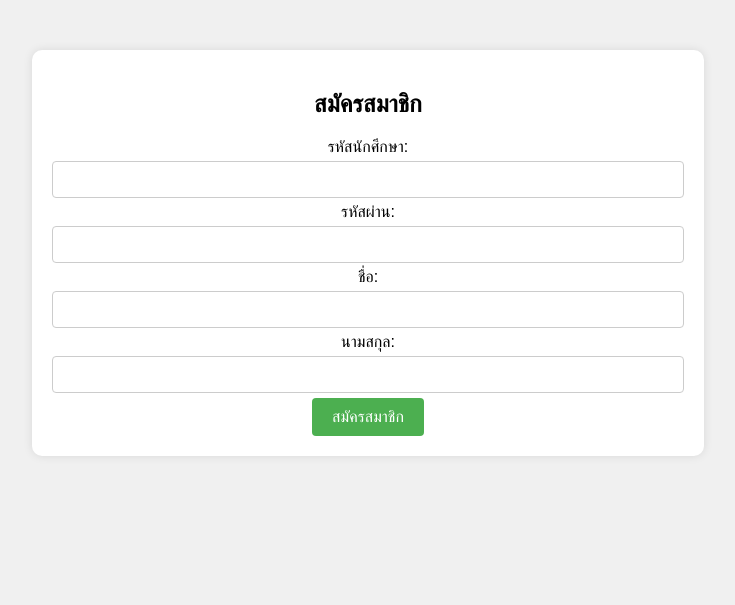
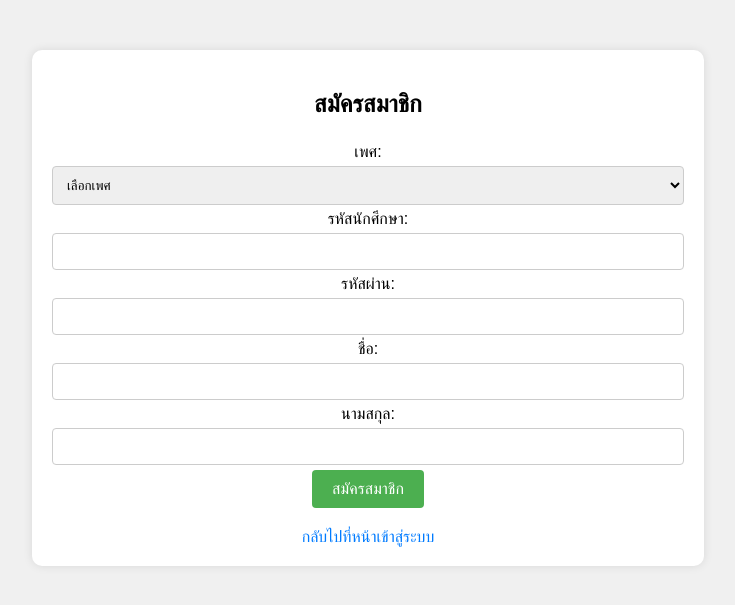
Before and after one commit to oomty43/pj, a PHP site: page /register.php in a window 1280 px wide. Shown: the top 605 px of the page, without its empty margins (272-1007 px from the left). Run offline with PHP 8.4, Linux system fonts and the light colour scheme.

Commit message:
Update register.php

```diff
--- a/register.php
+++ b/register.php
@@ -12,6 +12,7 @@ if ($_SERVER["REQUEST_METHOD"] == "POST") {
     $s_pws = $_POST['s_pws'];
     $s_na = $_POST['s_na'];
     $s_la = $_POST['s_la'];
+    $s_gender = $_POST['s_gender']; // รับค่าข้อมูลเพศ
 
     // ตรวจสอบว่ารหัสนักศึกษามีความยาว 12 ตัวอักษรหรือไม่
     if (strlen($s_id) != 12 || !ctype_digit($s_id)) {
@@ -22,9 +23,20 @@ if ($_SERVER["REQUEST_METHOD"] == "POST") {
         exit();
     }
 
-    $s_pws = password_hash($s_pws, PASSWORD_DEFAULT); // เข้ารหัสรหัสผ่านก่อนเก็บในฐานข้อมูล
+    // ตรวจสอบว่ามีรหัสนักศึกษาในฐานข้อมูลอยู่แล้วหรือไม่
+    $checkSql = "SELECT s_id FROM student WHERE s_id = '$s_id'";
+    $checkResult = $conn->query($checkSql);
 
-    $sql = "INSERT INTO student (s_id, s_pws, s_na, s_la) VALUES ('$s_id', '$s_pws', '$s_na', '$s_la')";
+    if ($checkResult->num_rows > 0) {
+        echo "<script>
+            alert('มีผู้ใช้นี้อยู่แล้ว');
+            window.history.back();
+        </script>";
+        exit();
+    }
+
+    // เก็บรหัสผ่านเป็นข้อความธรรมดา
+    $sql = "INSERT INTO student (s_id, s_pws, s_na, s_la, s_gender) VALUES ('$s_id', '$s_pws', '$s_na', '$s_la', '$s_gender')";
 
     if ($conn->query($sql) === TRUE) {
         echo "<script>
@@ -80,12 +92,46 @@ if ($_SERVER["REQUEST_METHOD"] == "POST") {
         input[type=submit]:hover {
             background-color: #45a049;
         }
+        .form-group {
+            width: 100%;
+            margin: 5px 0;
+        }
+        .form-group label {
+            display: block;
+            margin-bottom: 5px;
+        }
+        .form-group select {
+            width: 100%;
+            padding: 10px;
+            border: 1px solid #ccc;
+            border-radius: 4px;
+        }
+        .back-link {
+            margin-top: 20px;
+        }
+        .back-link a {
+            text-decoration: none;
+            color: #007BFF;
+            font-size: 16px;
+        }
+        .back-link a:hover {
+            text-decoration: underline;
+        }
     </style>
 </head>
 <body>
     <div class="container">
         <h2>สมัครสมาชิก</h2>
         <form method="post">
+            <div class="form-group">
+                <label for="s_gender">เพศ:</label>
+                <select id="s_gender" name="s_gender" required>
+                    <option value="" disabled selected>เลือกเพศ</option>
+                    <option value="ชาย">ชาย</option>
+                    <option value="หญิง">หญิง</option>
+                </select>
+            </div>
+
             <label for="s_id">รหัสนักศึกษา:</label>
             <input type="text" id="s_id" name="s_id" pattern="\d{12}" required title="กรุณากรอกรหัสนักศึกษา 12 ตัวอักษร">
 
@@ -100,6 +146,9 @@ if ($_SERVER["REQUEST_METHOD"] == "POST") {
 
             <input type="submit" value="สมัครสมาชิก">
         </form>
+        <div class="back-link">
+            <a href="login.php">กลับไปที่หน้าเข้าสู่ระบบ</a>
+        </div>
     </div>
 </body>
 </html>
```
